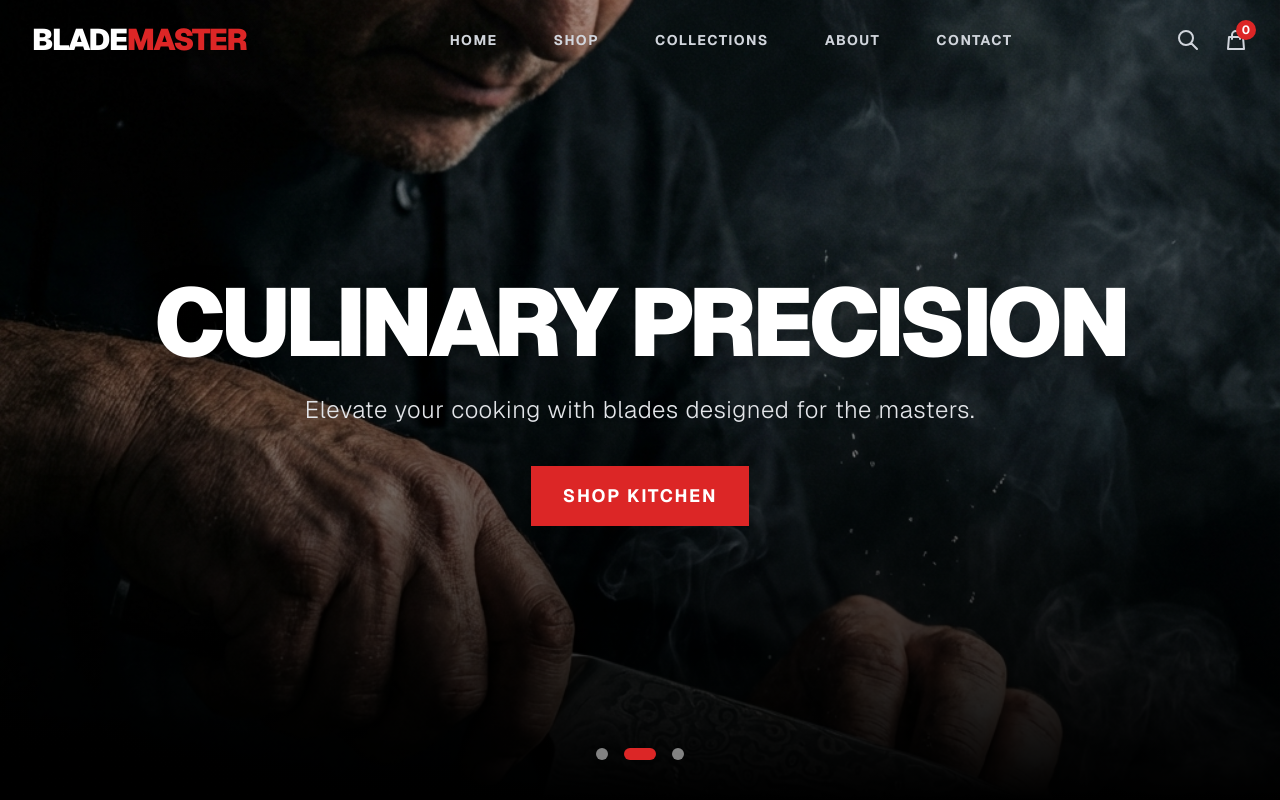
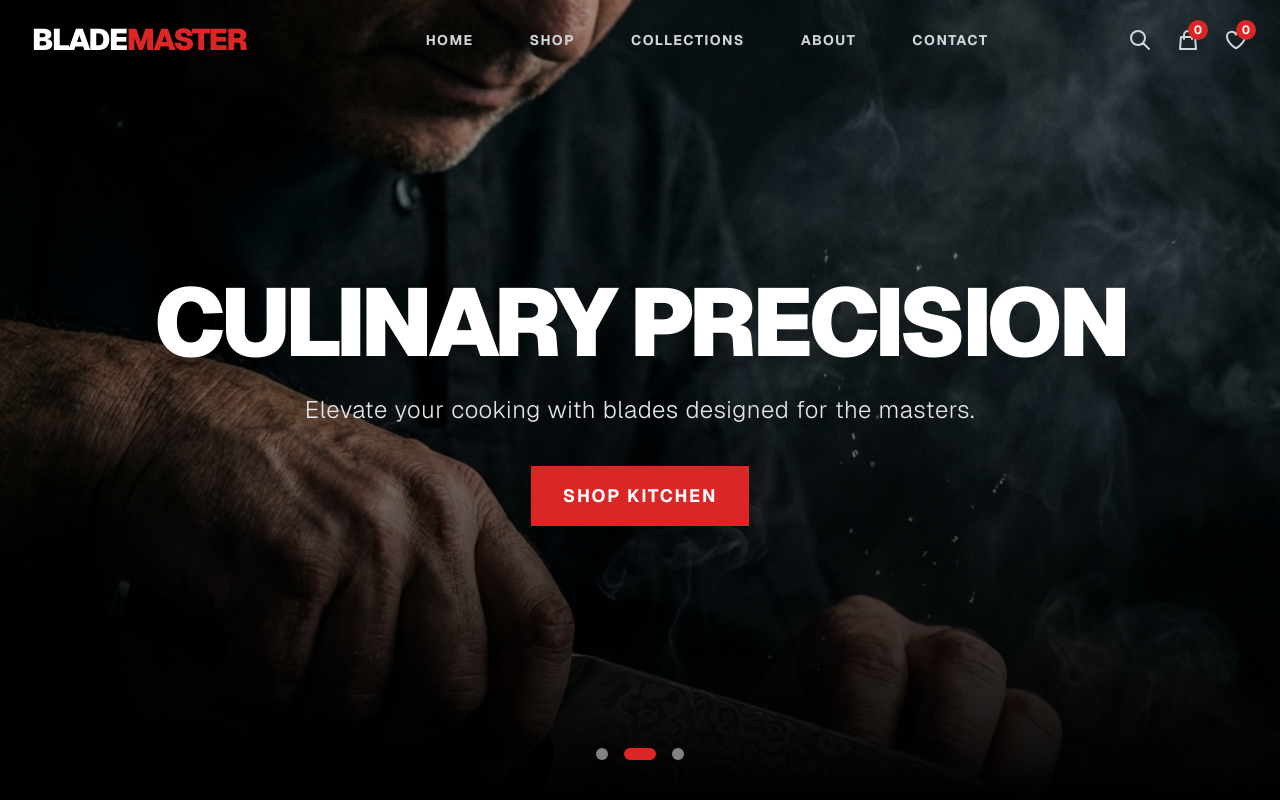
Before and after one commit to bilalajmery/knife-ecommerce, a Next.js app: page / in a window 1280 px wide. Shown: the top 800 px of the page. Built offline with nearby package versions, Linux system fonts and the light colour scheme.

Commit message:
feat: implement responsive Navbar component with scroll-triggered styling, navigation links, and mobile menu functionality.

```diff
--- a/src/app/components/Navbar.js
+++ b/src/app/components/Navbar.js
@@ -92,6 +92,25 @@ export default function Navbar() {
                 0
               </span>
             </button>
+            <button className="text-gray-300 hover:text-primary transition-colors relative">
+              <svg
+                xmlns="http://www.w3.org/2000/svg"
+                className="h-6 w-6"
+                fill="none"
+                viewBox="0 0 24 24"
+                stroke="currentColor"
+              >
+                <path
+                  strokeLinecap="round"
+                  strokeLinejoin="round"
+                  strokeWidth={2}
+                  d="M21 8.25c0-2.485-2.099-4.5-4.688-4.5-1.935 0-3.597 1.126-4.312 2.733-.715-1.607-2.377-2.733-4.313-2.733C5.1 3.75 3 5.765 3 8.25c0 7.22 9 12 9 12s9-4.78 9-12z"
+                />
+              </svg>
+              <span className="absolute -top-2 -right-2 bg-primary text-white text-xs font-bold rounded-full h-5 w-5 flex items-center justify-center">
+                0
+              </span>
+            </button>
           </div>
 
           {/* Mobile Menu Button */}
```
